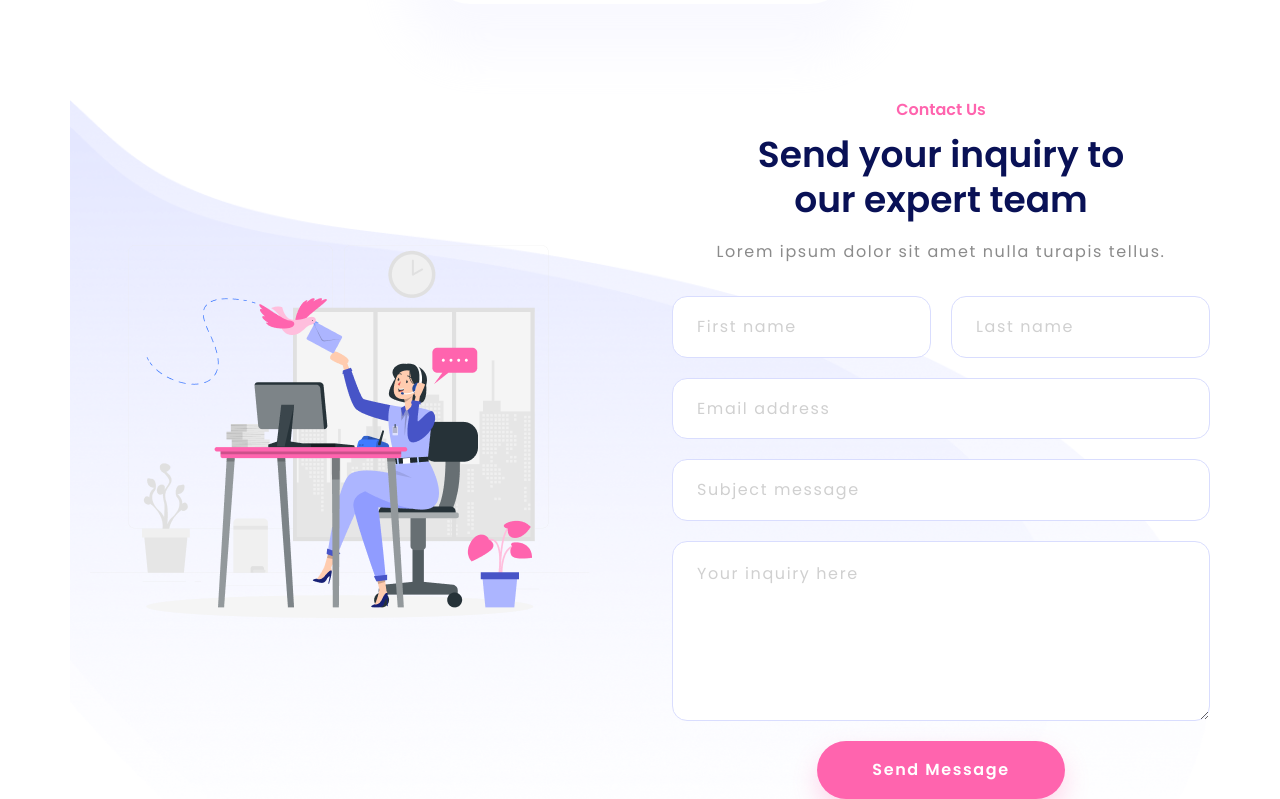
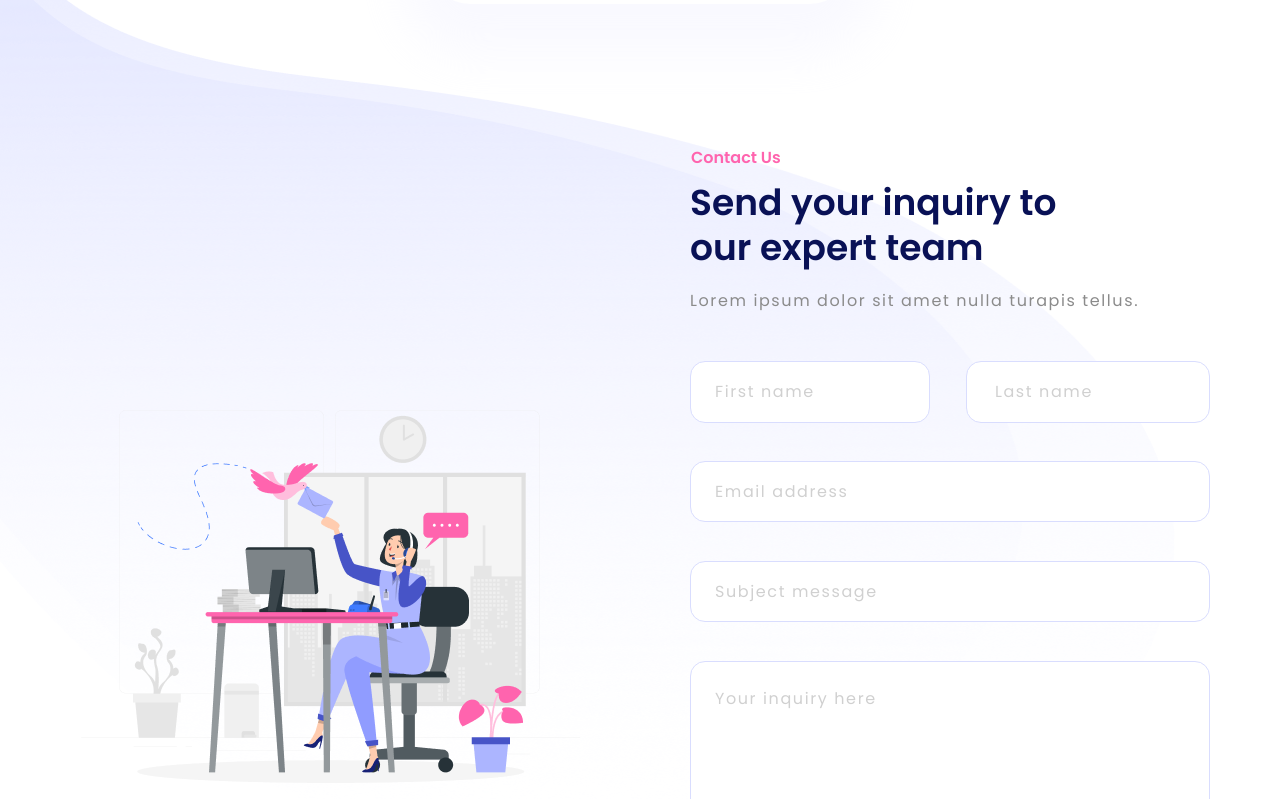
Before and after one commit to letuanphat2004/TrainingFE, a React (Vite) app in the folder apps/02-react-tailwind/: page / in a window 1280 px wide. Shown: the part 3201-4000 px from the top of the page. Built offline with nearby package versions, Linux system fonts and the light colour scheme.

Commit message:
update contact us

```diff
--- a/apps/02-react-tailwind/src/components/home-one/ContactUs.tsx
+++ b/apps/02-react-tailwind/src/components/home-one/ContactUs.tsx
@@ -2,45 +2,56 @@ import { assets } from "../../constants/assets";
 import { Button } from "../common/Button";
 import { SectionHeading } from "../common/SectionHeading";
 
-const fieldClasses = "h-[61.58px] w-full rounded-[15px] border border-border bg-white px-6 text-base tracking-[0.1em] text-muted outline-none placeholder:text-placeholder focus:border-[#7B87D9] focus:ring-2 focus:ring-[#7B87D9]/20";
+const fieldClasses = "w-full rounded-[15px] border border-border bg-white text-base tracking-widest text-muted outline-none placeholder:text-placeholder focus:border-[#7B87D9] focus:ring-2 focus:ring-[#7B87D9]/20";
+const inputClasses = `${fieldClasses} h-[61.58px] px-6 py-[17px]`;
+const nameInputClasses = `${inputClasses} min-w-0 flex-1`;
+const lastNameClasses = `${fieldClasses} h-[61.58px] min-w-0 flex-1 pl-[28.21px] pr-6 py-[17px]`;
 
 export function ContactUs() {
   return (
-    <section id="contact" aria-labelledby="contact-us-title" className="mx-auto my-24 w-[calc(100%-48px)] max-w-[1140px] desktop:my-0 desktop:w-full desktop:max-w-none">
-      <div className="relative isolate w-full">
+    <section id="contact" aria-labelledby="contact-us-title" className="relative isolate mx-auto mt-24 w-full max-w-[1440px] px-6 sm:px-8 lg:px-6 xl:mt-36 xl:px-[calc((100%_-_1140px)_/_2)]">
       <img
         src={assets.homeOne.contactBackground}
         alt=""
         aria-hidden="true"
-          className="pointer-events-none absolute left-0 top-0 -z-10 h-auto w-full max-w-[1175.73px] desktop:left-[-0.33px] desktop:h-[929px] desktop:w-[1175.73px] desktop:max-w-none desktop:translate-y-[4.76px]"
+        className="pointer-events-none absolute left-0 top-0 -z-10 w-full max-w-[1175.73px] -translate-y-24 xl:left-[-0.33px] xl:h-[929px] xl:-translate-y-[207px]"
       />
 
-        <div className="grid w-full grid-cols-1 gap-y-7 min-[801px]:grid-cols-2 min-[801px]:grid-rows-[auto_auto] min-[801px]:items-center min-[801px]:gap-x-16 min-[801px]:gap-y-8 desktop:min-h-[1072px] desktop:grid-cols-[520px_520px] desktop:grid-rows-[169px_652px] desktop:items-start desktop:gap-x-[100px] desktop:gap-y-11 desktop:px-[150px] desktop:pt-[235px]">
-          <img src={assets.homeOne.contactAnimation} alt="" aria-hidden="true" className="h-auto w-full max-w-[520px] justify-self-center object-contain min-[801px]:col-start-1 min-[801px]:row-span-2 min-[801px]:row-start-1 desktop:mt-[159px] desktop:h-[614px] desktop:w-[520px]" />
+      <div className="grid w-full grid-cols-1 items-start gap-12 lg:grid-cols-2 lg:gap-16 xl:gap-[100px]">
+        <img
+          src={assets.homeOne.contactAnimation}
+          alt=""
+          aria-hidden="true"
+          className="w-full max-w-[520px] justify-self-center object-contain lg:justify-self-start xl:mt-[159px] xl:h-[614px]"
+        />
 
+        <div className="flex w-full max-w-[520px] flex-col justify-self-center lg:justify-self-end">
             <SectionHeading
-        className="w-full text-center min-[801px]:col-start-2 min-[801px]:row-start-1 desktop:h-[169px] desktop:w-[497px] desktop:text-left"
+              className="flex w-full max-w-[497px] flex-col items-center gap-3 lg:items-start lg:text-left xl:h-[169px]"
               eyebrow="Contact Us"
-        eyebrowClassName="mx-auto w-[90px] desktop:mx-0 desktop:ml-px"
+              eyebrowClassName="h-5 w-[90px] xl:ml-px"
               title="Send your inquiry to our expert team"
               titleId="contact-us-title"
-        titleClassName="mx-auto mt-3 max-w-[404px] desktop:mx-0"
+              titleClassName="w-full max-w-[404px] xl:h-[97px]"
               description="Lorem ipsum dolor sit amet nulla turapis tellus."
-        descriptionClassName="mx-auto mt-[18px] max-w-[497px] leading-6 desktop:mx-0 desktop:leading-none"
+              descriptionClassName="w-full max-w-[497px] leading-6 xl:h-7"
             />
 
-          <form className="grid w-full grid-cols-1 gap-5 min-[481px]:grid-cols-2 min-[801px]:col-start-2 min-[801px]:row-start-2 desktop:h-[652px] desktop:w-[520px] desktop:grid-cols-[242.21px_242.21px] desktop:grid-rows-[61.58px_61.58px_61.58px_239.47px_58px] desktop:gap-x-[35.58px] desktop:gap-y-[38.31px]" onSubmit={(event) => event.preventDefault()}>
-          <label className="sr-only" htmlFor="tailwind-first-name">First name</label>
-          <input id="tailwind-first-name" name="firstName" placeholder="First name" className={fieldClasses} />
-          <label className="sr-only" htmlFor="tailwind-last-name">Last name</label>
-          <input id="tailwind-last-name" name="lastName" placeholder="Last name" className={fieldClasses} />
-          <label className="sr-only" htmlFor="tailwind-email">Email address</label>
-          <input id="tailwind-email" name="email" type="email" placeholder="Email address" className={`${fieldClasses} min-[481px]:col-span-2`} />
-          <label className="sr-only" htmlFor="tailwind-subject">Subject message</label>
-          <input id="tailwind-subject" name="subject" placeholder="Subject message" className={`${fieldClasses} min-[481px]:col-span-2`} />
-          <label className="sr-only" htmlFor="tailwind-inquiry">Your inquiry</label>
-          <textarea id="tailwind-inquiry" name="inquiry" placeholder="Your inquiry here" className={`${fieldClasses} h-[239.47px] min-h-[180px] resize-y py-5 min-[481px]:col-span-2`} />
-          <Button className="h-[58px] w-full max-w-[248px] justify-self-center min-[481px]:col-span-2 desktop:justify-self-start" type="submit">Send Message</Button>
+            <form className="mt-11 flex w-full flex-col" onSubmit={(event) => event.preventDefault()}>
+              <div className="flex w-full flex-col gap-[38.32px]">
+                <div className="flex w-full gap-4 sm:gap-8 xl:gap-[35.58px]">
+                  <input id="tailwind-first-name" name="firstName" aria-label="First name" placeholder="First name" className={nameInputClasses} />
+                  <input id="tailwind-last-name" name="lastName" aria-label="Last name" placeholder="Last name" className={lastNameClasses} />
+                </div>
+
+                <input id="tailwind-email" name="email" type="email" aria-label="Email address" placeholder="Email address" className={inputClasses} />
+
+                <input id="tailwind-subject" name="subject" aria-label="Subject message" placeholder="Subject message" className={inputClasses} />
+
+                <textarea id="tailwind-inquiry" name="inquiry" aria-label="Your inquiry" placeholder="Your inquiry here" className={`${fieldClasses} h-[239.47px] px-6 pb-5 pt-[25.32px]`} />
+              </div>
+
+              <Button className="mt-[54.84px] h-[58px] w-full max-w-[248px] self-center lg:self-start xl:ml-px" type="submit">Send Message</Button>
             </form>
         </div>
       </div>
```
Lines whose indentation alone changed are shown as unchanged.
